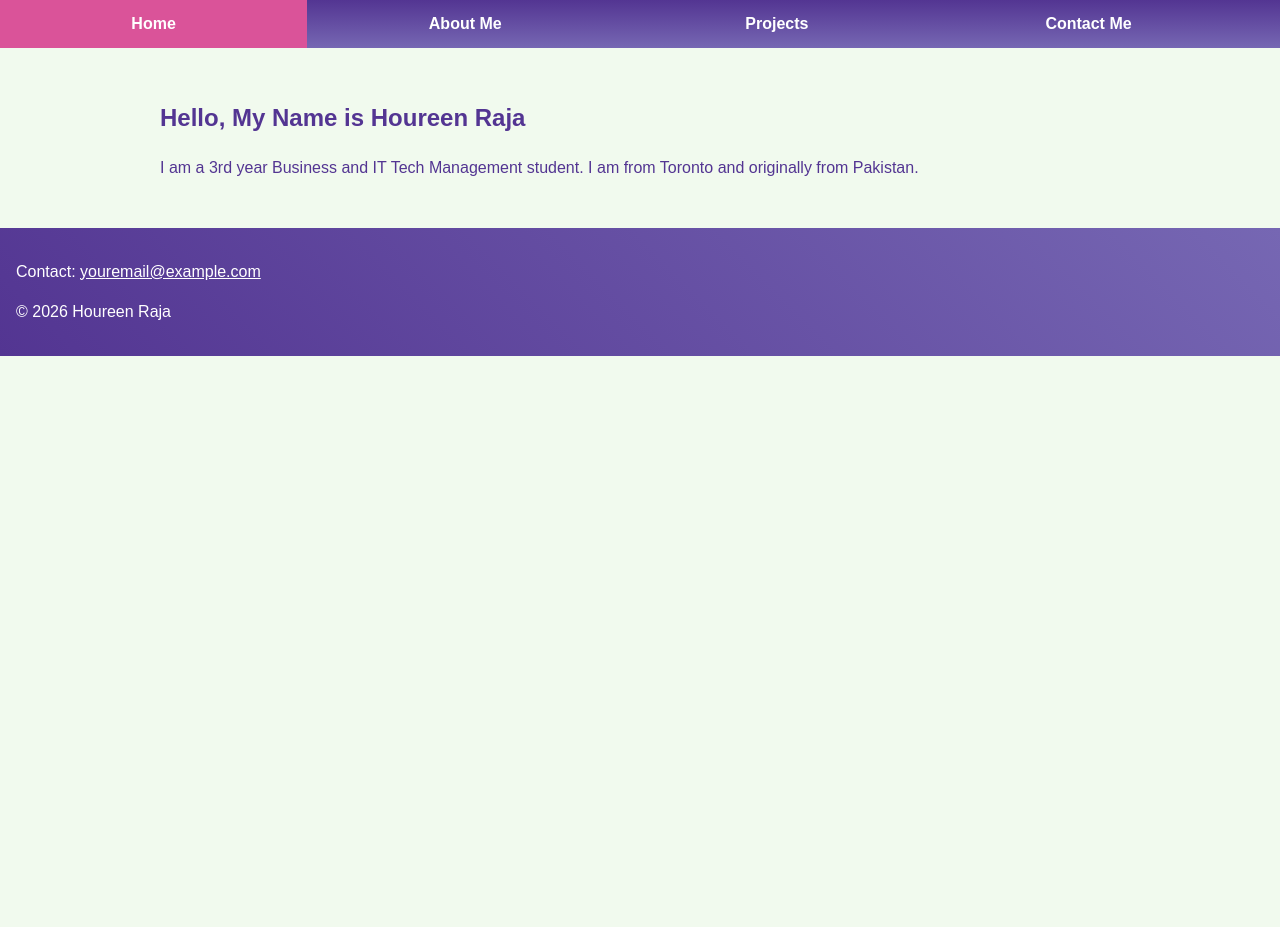
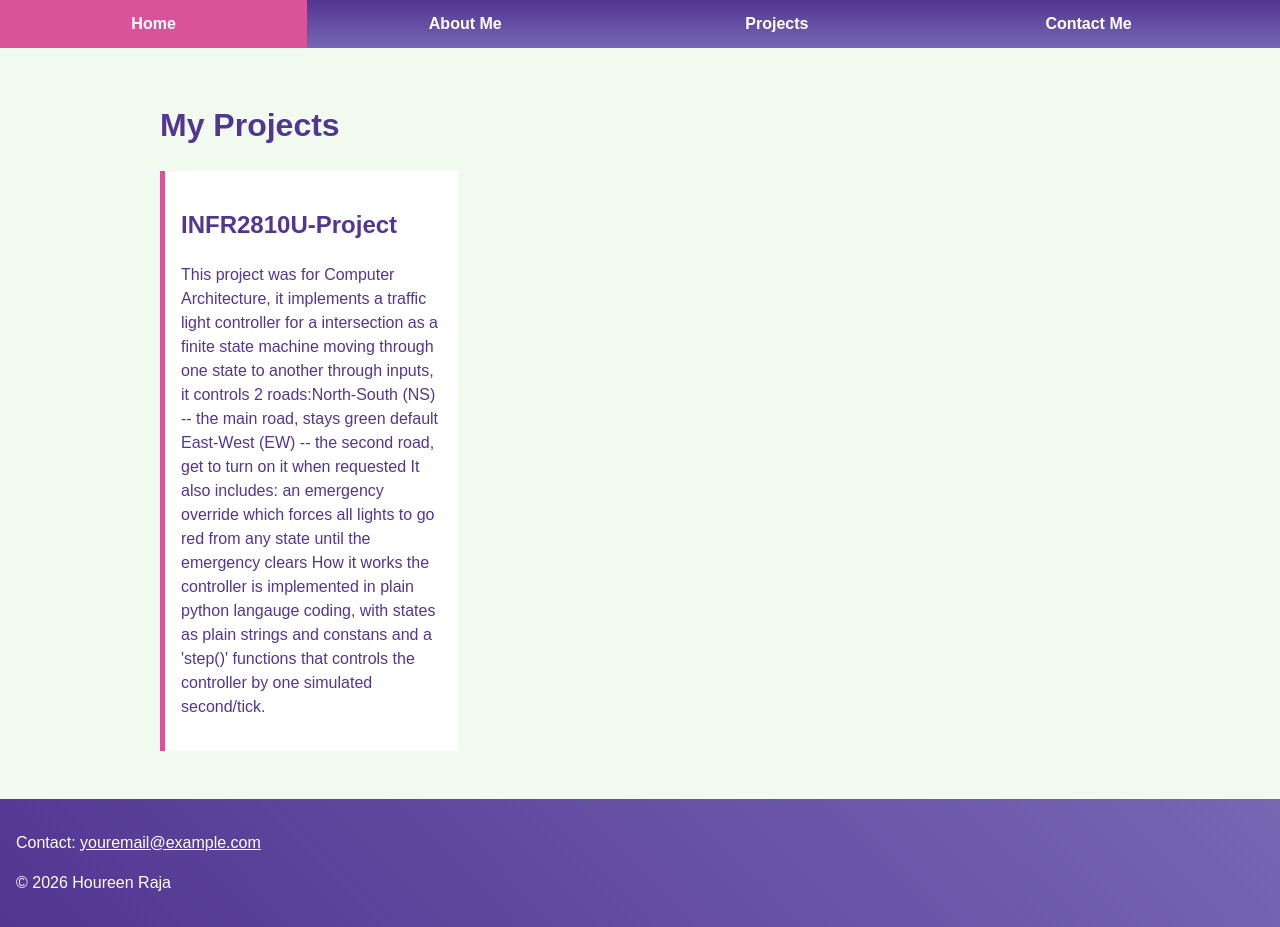
Before and after one commit to houreenraja-stack/Portfolio-assignment-1-WSP, a plain HTML site: page projects.html in a window 1280 px wide. Before the commit the page ends 800 px from the top, so only its background shows below. Drawn offline with Linux system fonts and the light colour scheme.

Commit message:
Add content to Home, About and Projects pages

```diff
--- a/css/laptop.css
+++ b/css/laptop.css
@@ -4,3 +4,6 @@ main {
   max-width: 1100px;
   margin: 0 auto;
 }
+
+/* Three projects per row */
+.project { width: 31%; }
--- a/css/mobile.css
+++ b/css/mobile.css
@@ -38,6 +38,14 @@ main { padding: 1rem; }
 /* Images and videos shrink to fit the screen but never stretch past their size */
 img, video { max-width: 100%; height: auto; }
 
+/* Projects stack full width on phones */
+.project {
+  background: #ffffff;
+  border-left: 5px solid var(--accent);
+  padding: 1rem;
+  margin-bottom: 1rem;
+}
+
 /* Footer uses an angled (45 degree) linear gradient */
 footer {
   clear: both;
--- a/projects.html
+++ b/projects.html
@@ -22,10 +22,15 @@
   </header>
 
   <main>
-    <article>
-      <h1>Hello, My Name is Houreen Raja</h1>
-      <p>I am a 3rd year Business and IT Tech Management student. I am from Toronto and originally from Pakistan.</p>
-    </article>
+    <h1>My Projects</h1>
+
+  <article class="project">
+    <h2>INFR2810U-Project</h2>
+    <p>This project was for Computer Architecture, it implements a traffic light controller for a intersection as a finite state machine moving through one state to another through inputs, it controls 2 roads:North-South (NS) -- the main road, stays green default
+East-West (EW) -- the second road, get to turn on it when requested It also includes:
+an emergency override which forces all lights to go red from any state until the emergency clears
+How it works the controller is implemented in plain python langauge coding, with states as plain strings and constans and a 'step()' functions that controls the controller by one simulated second/tick.</p>
+  </article>
   </main>
 
   <footer>
```
Also changed, not shown: about.html (+13 -4 lines), contact.html (+1 -1 lines), index.html (+2 -1 lines).
